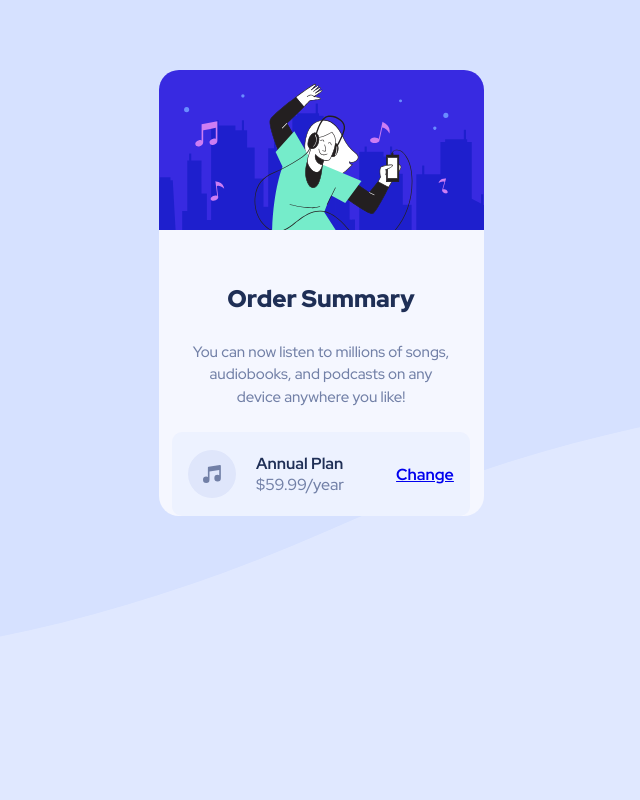
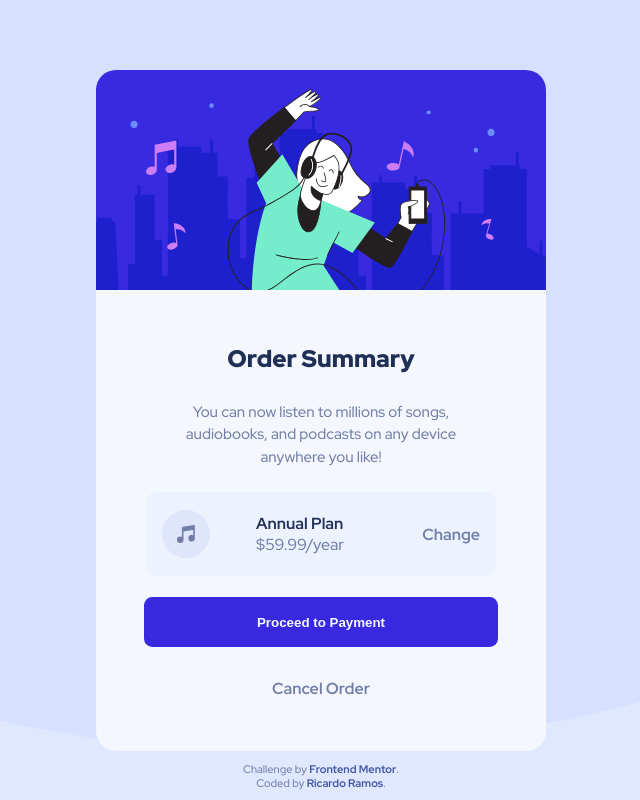
Before and after one commit to MrRicram/order-summary-component, a plain HTML site: page index.html in a window 1280 px wide. Shown: the whole page, without its empty margins (319-959 px from the left). Drawn offline with Linux system fonts and the light colour scheme.

Commit message:
Add the rest of elements & media queries

```diff
--- a/index.html
+++ b/index.html
@@ -18,7 +18,7 @@
   </style>
 </head>
 <body>
-  <div class="bg-image"></div>
+  <header></header>
 
   <main>
     <section>
@@ -42,25 +42,17 @@
           </div>
         </div>
       </div>
+
+      <button>Proceed to Payment</button>
+
+      <a href="#">Cancel Order</a>
     </section>
   </main>
 
-  <!-- Order Summary
+  <div class="attribution">
+    <p>Challenge by <a href="https://www.frontendmentor.io?ref=challenge" target="_blank">Frontend Mentor</a>.</p>
 
-  You can now listen to millions of songs, audiobooks, and podcasts on any
-  device anywhere you like!
-
-  Annual Plan
-  $59.99/year
-
-  Change
-
-  Proceed to Payment
-  Cancel Order
-
-  <div class="attribution">
-    Challenge by <a href="https://www.frontendmentor.io?ref=challenge" target="_blank">Frontend Mentor</a>.
-    Coded by <a href="#">Your Name Here</a>.
-  </div>-->
+    <p>Coded by <a href="#">Ricardo Ramos</a>.</p>
+  </div>
 </body>
 </html>
--- a/sass/_globals.scss
+++ b/sass/_globals.scss
@@ -21,7 +21,7 @@ body {
     align-items: center;
 }
 
-.bg-image {
+header {
     background: url(../images/illustration-hero.svg) no-repeat;
     background-size: cover;
     width: 325px;
@@ -105,10 +105,57 @@ section {
                 &:hover {
                     text-decoration: none;
                     color: $ligthbrightblue;
+                    transition: color 100ms ease-in, text-decoration 100ms ease-in;
                 }
             }
+        }
+    }
 
+    button {
+        background: $brightblue;
+        color: $verypaleblue;
+        font-weight: 700;
+        margin: 1.5625em;
+        width: 278px;
+        height: 50px;
+        border: none;
+        border-radius: 0.625em;
+        cursor: pointer;
 
+        &:hover, &:active {
+            background: $ligthbrightblue;
+            transition: background 250ms ease-in-out;
+        }
+    }
+
+    a {
+        text-decoration: none;
+        font-weight: 700;
+        color: $desaturatedblue;
+        margin-bottom: 2.25em;
+
+        &:hover, &:active {
+            color: $darkblue;
+            transition: color 150ms ease-in;
         }
     }
 }
+
+.attribution {
+    position: absolute;
+    bottom: 0;
+    color: $desaturatedblue;
+    text-align: center;
+    font-size: 0.75em;
+    margin-bottom: 10px;
+}
+
+.attribution a {
+    text-decoration: none;
+    color: $brightblue;
+    font-weight: bold;
+}
+
+.attribution a:hover {
+  color: $ligthbrightblue;
+}
--- /dev/null
+++ b/sass/_mediaq.scss
@@ -0,0 +1,34 @@
+@media only screen and (min-width: 39em) {
+    body {
+        background: url(../images/pattern-background-desktop.svg) no-repeat;
+        background-size: cover;
+        background-color: $paleblue;
+    }
+
+    header {
+        width: 450px;
+        height: 220px;
+    }
+
+    section {
+        width: 450px;
+
+        .lead {
+            margin: 0 4.875em;
+        }
+
+        .plan {
+            margin-left: 3.125em;
+            margin-right: 3.125em;
+        }
+
+        button {
+            width: 354px;
+        }
+
+        a {
+            margin-top: 0.625em;
+            margin-bottom: 3.25em;
+        }
+    }
+}
--- a/sass/style.scss
+++ b/sass/style.scss
@@ -1,2 +1,3 @@
 @import "variables";
 @import "globals";
+@import "mediaq";
```
Also changed, not shown: dist/style.css, 1 other file.
